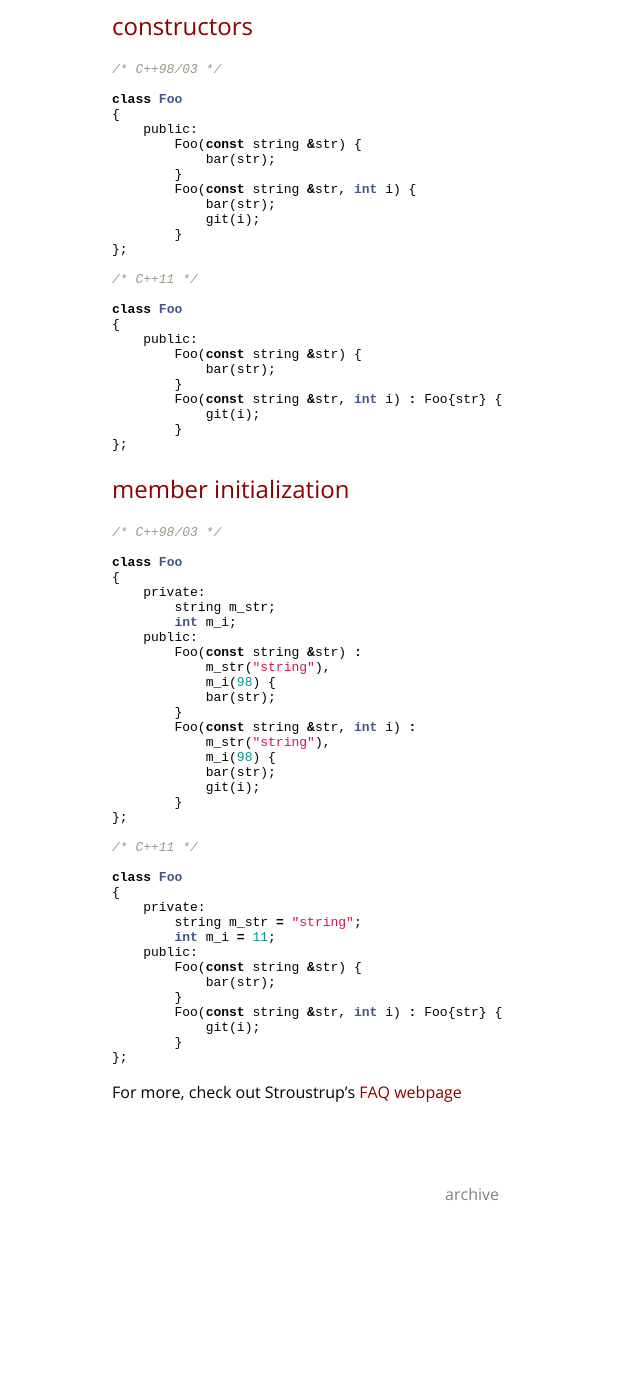
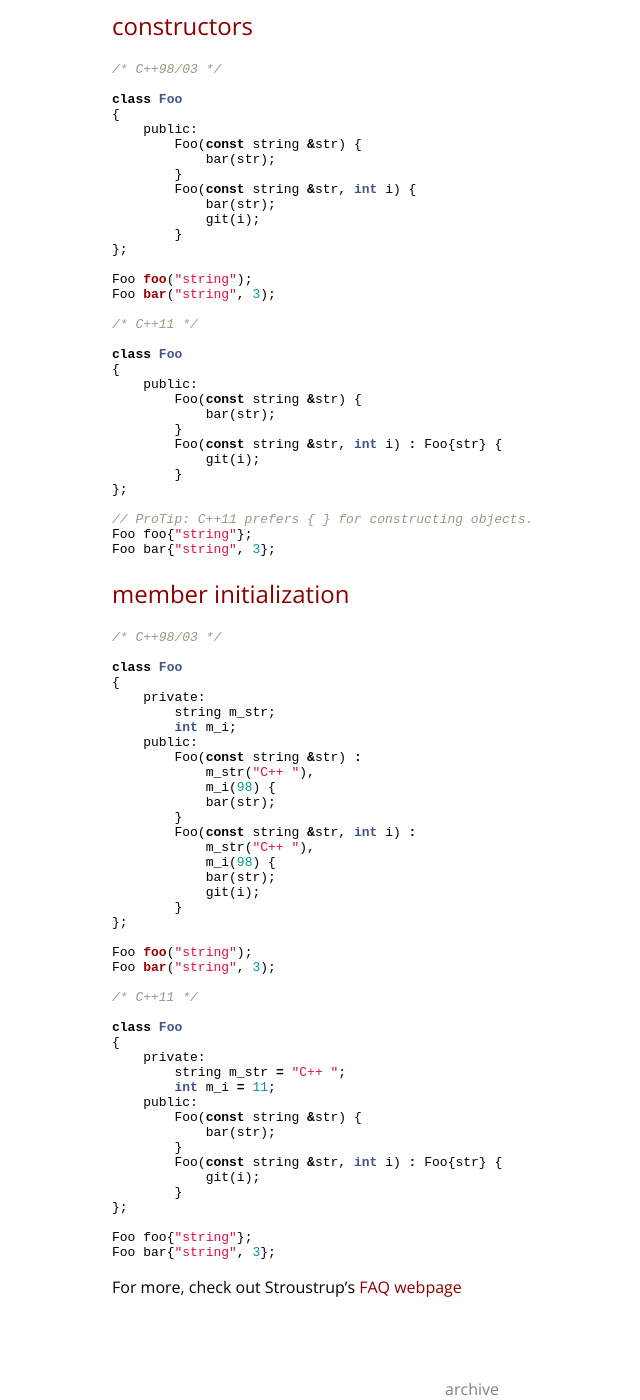
Before and after one commit to zachwhaley/zachwhaley.github.io, a Jekyll site: the page built from _posts/2014-02-20-cc11.md, in a window 1280 px wide and 1400 px high, scrolled down 1694 px. Shown: the whole window, without its empty margins (168-808 px from the left). Built offline with Jekyll 4.4.1, drawn with Linux system fonts in a browser that asks for light colours; Markdown is read by kramdown in place of the engine named in the settings; before the commit the page ends 2899 px from its top, so only the background shows below that.

Commit message:
Edited constructors in C++11! post
Initialized some objects to show C++11 prefers foo{} over foo() for object initialization.

````diff
--- a/_posts/2014-02-20-cc11.md
+++ b/_posts/2014-02-20-cc11.md
@@ -125,6 +125,9 @@ class Foo
         }
 };
 
+Foo foo("string");
+Foo bar("string", 3);
+
 /* C++11 */
 
 class Foo
@@ -137,6 +140,10 @@ class Foo
             git(i);
         }
 };
+
+// ProTip: C++11 prefers { } for constructing objects.
+Foo foo{"string"};
+Foo bar{"string", 3};
 ```
 
 ## [member initialization](http://www.stroustrup.com/C++11FAQ.html#member-init)
@@ -151,24 +158,27 @@ class Foo
         int m_i;
     public:
         Foo(const string &str) :
-            m_str("string"),
+            m_str("C++ "),
             m_i(98) {
             bar(str);
         }
         Foo(const string &str, int i) :
-            m_str("string"),
+            m_str("C++ "),
             m_i(98) {
             bar(str);
             git(i);
         }
 };
 
+Foo foo("string");
+Foo bar("string", 3);
+
 /* C++11 */
 
 class Foo
 {
     private:
-        string m_str = "string";
+        string m_str = "C++ ";
         int m_i = 11;
     public:
         Foo(const string &str) {
@@ -178,6 +188,9 @@ class Foo
             git(i);
         }
 };
+
+Foo foo{"string"};
+Foo bar{"string", 3};
 ```
 
 For more, check out Stroustrup's [FAQ webpage](http://www.stroustrup.com/C++11FAQ.html)
````
